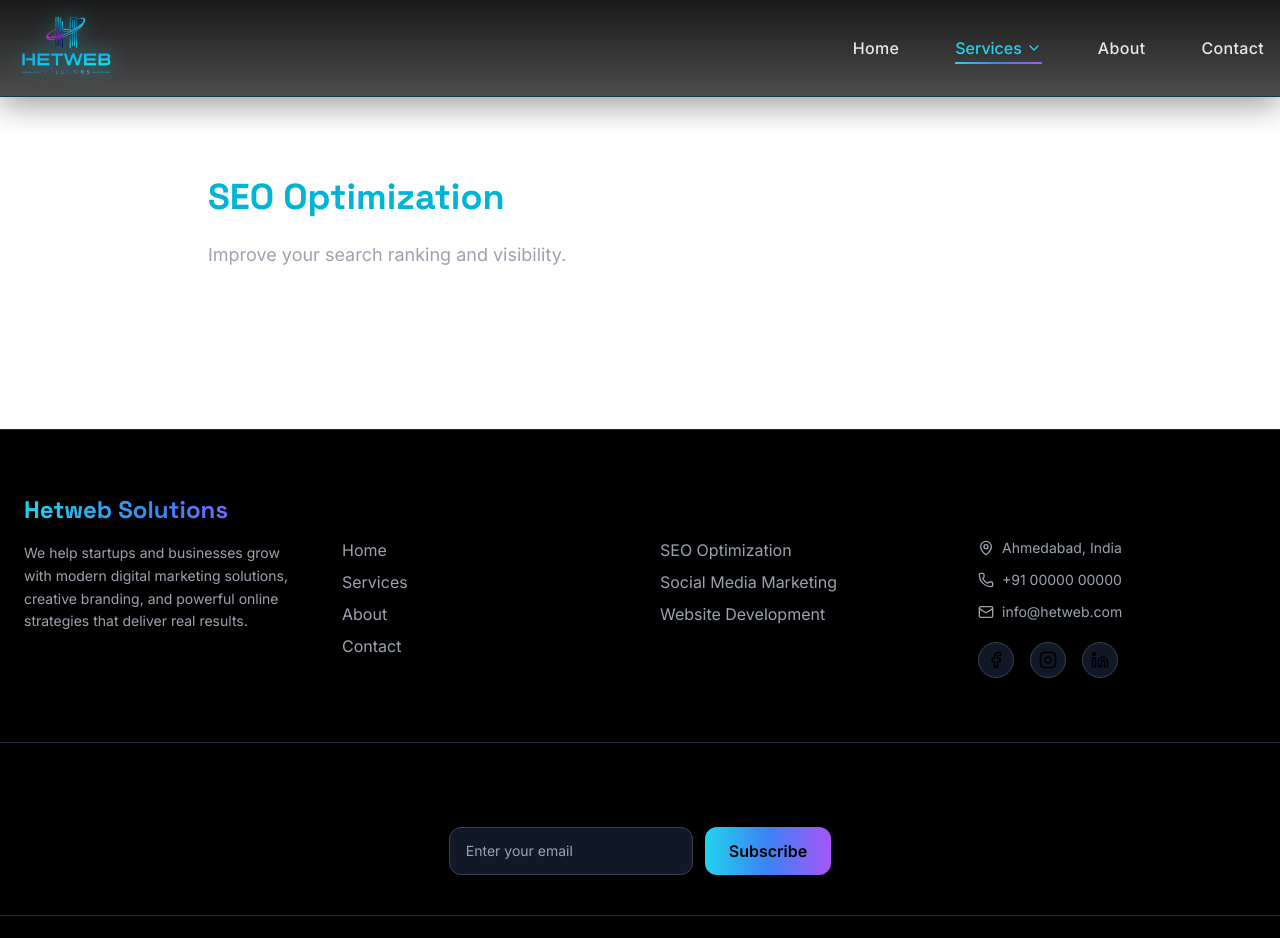
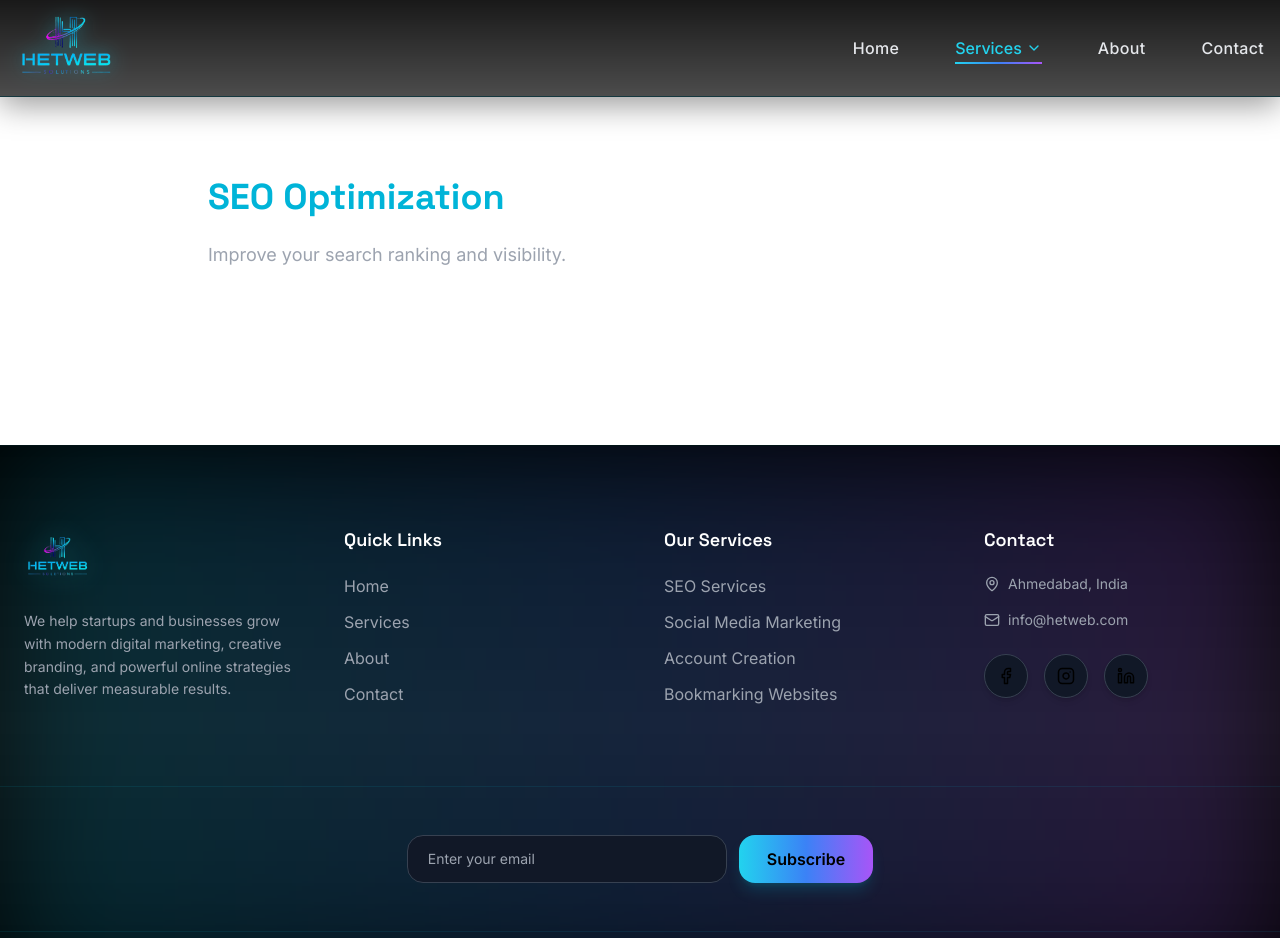
Before and after one commit to Dhruv-Klint/hetweb-solutions, a React (Vite) app: page /services/service1 in a window 1280 px wide. Shown: the top 938 px of the page. Built offline with nearby package versions, Linux system fonts and the light colour scheme.

Commit message:
Update Footer logo, Social media links, service links

```diff
--- a/src/components/Footer.jsx
+++ b/src/components/Footer.jsx
@@ -1,90 +1,129 @@
 import { Link } from 'react-router-dom'
-import { Facebook, Instagram, Linkedin, Mail, Phone, MapPin } from 'lucide-react'
+import { Facebook, Instagram, Linkedin, Mail, MapPin } from 'lucide-react'
+import logo from "../assets/logo.png"
+import { motion } from 'framer-motion'
 
 export default function Footer() {
   return (
-    <footer className="bg-black border-t border-gray-800 mt-20">
-      <div className="max-w-7xl mx-auto px-6 py-16 grid md:grid-cols-4 gap-10 text-center md:text-left">
+    <footer className="relative bg-gradient-to-b from-black via-black/95 to-black border-t border-cyan-500/10 mt-24 overflow-hidden">
+
+      {/* Glow Background */}
+      <div className="absolute inset-0 opacity-20 blur-3xl bg-gradient-to-r from-cyan-500 via-blue-500 to-purple-500" />
+
+      <div className="relative max-w-7xl mx-auto px-6 py-20 grid md:grid-cols-4 gap-12 text-center md:text-left">
 
         {/* BRAND */}
-        <div>
-          <h2 className="text-2xl font-bold bg-gradient-to-r from-cyan-400 via-blue-500 to-purple-500 bg-clip-text text-transparent">
-            Hetweb Solutions
-          </h2>
-          <p className="text-gray-400 mt-4 text-sm leading-relaxed">
-            We help startups and businesses grow with modern digital marketing
-            solutions, creative branding, and powerful online strategies that
-            deliver real results.
+        <motion.div
+          initial={{ opacity: 0, y: 40 }}
+          whileInView={{ opacity: 1, y: 0 }}
+          transition={{ duration: 0.6 }}
+          viewport={{ once: true }}
+        >
+          <img
+            src={logo}
+            alt="Hetweb Logo"
+            className="h-16 w-auto object-contain mx-auto md:mx-0 drop-shadow-[0_0_15px_rgba(34,211,238,0.4)]"
+          />
+          <p className="text-gray-400 mt-5 text-sm leading-relaxed max-w-sm mx-auto md:mx-0">
+            We help startups and businesses grow with modern digital marketing,
+            creative branding, and powerful online strategies that deliver
+            measurable results.
           </p>
-        </div>
+        </motion.div>
 
         {/* QUICK LINKS */}
-        <div>
-          <h3 className="text-lg font-semibold mb-4">Quick Links</h3>
-          <div className="space-y-2 text-gray-400">
-            <FooterLink to="/" label="Home" />
-            <FooterLink to="/services" label="Services" />
-            <FooterLink to="/about" label="About" />
-            <FooterLink to="/contact" label="Contact" />
-          </div>
-        </div>
+        <FooterColumn title="Quick Links">
+          <FooterLink to="/" label="Home" />
+          <FooterLink to="/services" label="Services" />
+          <FooterLink to="/about" label="About" />
+          <FooterLink to="/contact" label="Contact" />
+        </FooterColumn>
 
         {/* SERVICES */}
-        <div>
-          <h3 className="text-lg font-semibold mb-4">Our Services</h3>
-          <div className="space-y-2 text-gray-400">
-            <p>SEO Optimization</p>
-            <p>Social Media Marketing</p>
-            <p>Website Development</p>
-          </div>
-        </div>
+        <FooterColumn title="Our Services">
+          <FooterLink to="/services/service1" label="SEO Services" />
+          <FooterLink to="/services/service2" label="Social Media Marketing" />
+          <FooterLink to="/services/service3" label="Account Creation" />
+          <FooterLink to="/services/service4" label="Bookmarking Websites" />
+        </FooterColumn>
 
-        {/* CONTACT INFO */}
-        <div>
-          <h3 className="text-lg font-semibold mb-4">Contact Us</h3>
-          <div className="space-y-3 text-gray-400 text-sm">
+        {/* CONTACT */}
+        <motion.div
+          initial={{ opacity: 0, y: 40 }}
+          whileInView={{ opacity: 1, y: 0 }}
+          transition={{ duration: 0.6, delay: 0.1 }}
+          viewport={{ once: true }}
+        >
+          <h3 className="text-lg font-semibold mb-5 text-white">Contact</h3>
+
+          <div className="space-y-4 text-gray-400 text-sm">
             <p className="flex items-center justify-center md:justify-start gap-2">
               <MapPin size={16} /> Ahmedabad, India
             </p>
+
             <p className="flex items-center justify-center md:justify-start gap-2">
-              <Phone size={16} /> +91 00000 00000
-            </p>
-            <p className="flex items-center justify-center md:justify-start gap-2">
-              <Mail size={16} /> info@hetweb.com
+              <Mail size={16} />
+              <a href="mailto:info@hetweb.com" className="hover:text-cyan-400 transition">
+                info@hetweb.com
+              </a>
             </p>
           </div>
 
           {/* SOCIAL */}
-          <div className="flex justify-center md:justify-start gap-4 mt-5">
-            <SocialIcon href="#" icon={<Facebook size={18} />} />
-            <SocialIcon href="#" icon={<Instagram size={18} />} />
-            <SocialIcon href="#" icon={<Linkedin size={18} />} />
+          <div className="flex justify-center md:justify-start gap-4 mt-6">
+            <SocialIcon href="https://facebook.com" icon={<Facebook size={18} />} />
+            <SocialIcon href="https://instagram.com" icon={<Instagram size={18} />} />
+            <SocialIcon href="https://linkedin.com" icon={<Linkedin size={18} />} />
           </div>
-        </div>
+        </motion.div>
       </div>
 
       {/* NEWSLETTER */}
-      <div className="border-t border-gray-800">
-        <div className="max-w-4xl mx-auto px-6 py-10 text-center">
-          <h3 className="text-xl font-semibold mb-4">Subscribe to our newsletter</h3>
+      <div className="relative border-t border-cyan-500/10">
+        <motion.div
+          initial={{ opacity: 0, y: 30 }}
+          whileInView={{ opacity: 1, y: 0 }}
+          transition={{ duration: 0.6 }}
+          viewport={{ once: true }}
+          className="max-w-4xl mx-auto px-6 py-12 text-center"
+        >
           <div className="flex flex-col sm:flex-row gap-3 justify-center">
             <input
               type="email"
               placeholder="Enter your email"
-              className="px-4 py-3 rounded-xl bg-gray-900 border border-gray-700 focus:outline-none focus:border-cyan-400 text-sm w-full sm:w-auto"
+              className="px-5 py-3 rounded-2xl bg-gray-900 border border-gray-700 focus:outline-none focus:border-cyan-400 text-sm w-full sm:w-80"
             />
-            <button className="px-6 py-3 rounded-xl font-semibold text-black bg-gradient-to-r from-cyan-400 via-blue-500 to-purple-500 hover:opacity-90 transition">
+
+            <motion.button
+              whileHover={{ scale: 1.05 }}
+              whileTap={{ scale: 0.95 }}
+              className="px-7 py-3 rounded-2xl font-semibold text-black bg-gradient-to-r from-cyan-400 via-blue-500 to-purple-500 shadow-lg shadow-cyan-500/20"
+            >
               Subscribe
-            </button>
+            </motion.button>
           </div>
-        </div>
+        </motion.div>
       </div>
 
-      {/* BOTTOM BAR */}
-      <div className="border-t border-gray-800 text-center py-5 text-gray-500 text-sm">
-        © {new Date().getFullYear()} Hetweb Solutions. All rights reserved.
+      {/* BOTTOM */}
+      <div className="border-t border-cyan-500/10 text-center py-6 text-gray-500 text-sm">
+        © {new Date().getFullYear()} Hetweb Solutions. Crafted with ❤️ in India.
       </div>
     </footer>
+  )
+}
+
+function FooterColumn({ title, children }) {
+  return (
+    <motion.div
+      initial={{ opacity: 0, y: 40 }}
+      whileInView={{ opacity: 1, y: 0 }}
+      transition={{ duration: 0.6 }}
+      viewport={{ once: true }}
+    >
+      <h3 className="text-lg font-semibold mb-5 text-white">{title}</h3>
+      <div className="space-y-3 text-gray-400">{children}</div>
+    </motion.div>
   )
 }
 
@@ -92,7 +131,7 @@ function FooterLink({ to, label }) {
   return (
     <Link
       to={to}
-      className="block hover:text-cyan-400 transition duration-300"
+      className="block hover:text-cyan-400 hover:translate-x-1 transition duration-300"
     >
       {label}
     </Link>
@@ -101,13 +140,15 @@ function FooterLink({ to, label }) {
 
 function SocialIcon({ href, icon }) {
   return (
-    <a
+    <motion.a
+      whileHover={{ y: -4, scale: 1.1 }}
+      whileTap={{ scale: 0.9 }}
       href={href}
       target="_blank"
       rel="noreferrer"
-      className="p-2 rounded-full bg-gray-900 border border-gray-700 hover:border-cyan-400 hover:text-cyan-400 transition duration-300"
+      className="p-3 rounded-full bg-gray-900 border border-gray-700 hover:border-cyan-400 hover:text-cyan-400 transition duration-300 shadow-md"
     >
       {icon}
-    </a>
+    </motion.a>
   )
 }
```
